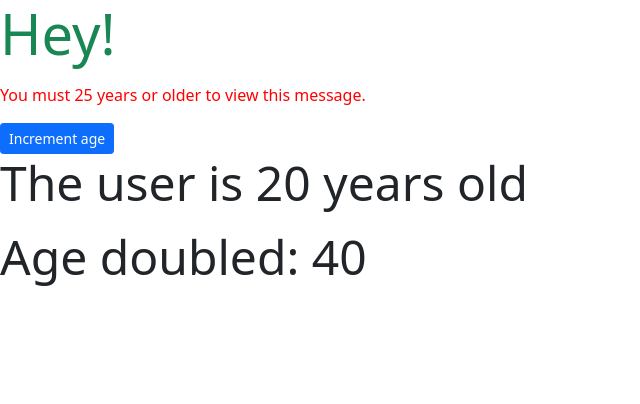
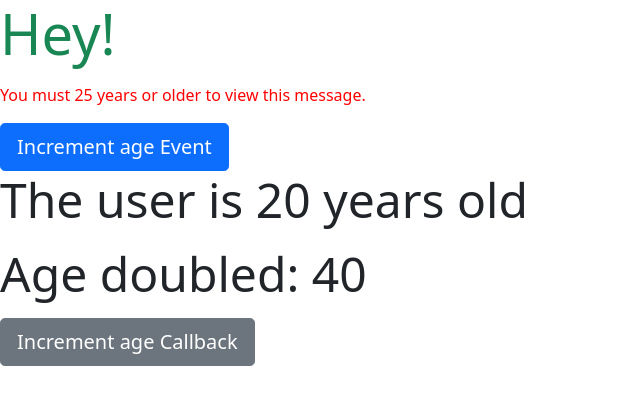
Before and after one commit to jkprogramador/vue-udemy-advanced-components, a Vue app in the folder src/: page / in a window 1280 px wide. Shown: the top 404 px of the page, without its empty margins (0-640 px from the left). Built offline with nearby package versions, Linux system fonts and the light colour scheme.

Commit message:
Callback Functions

```diff
--- a/src/src/App.vue
+++ b/src/src/App.vue
@@ -1,7 +1,11 @@
 <template>
     <p class="display-4 text-success">Hey!</p>
     <greetingItem :age="age"></greetingItem>
-    <userItem :age="age" @onAgeChanged="updateAge"></userItem>
+    <userItem
+        :age="age"
+        :ageChangedFn="updateAgeCb"
+        @onAgeChanged="updateAge"
+    ></userItem>
 </template>
 
 <script>
@@ -23,6 +27,9 @@ export default {
         updateAge(num) {
             this.age += num;
         },
+        updateAgeCb(num) {
+            this.age += num;
+        },
     },
 };
 </script>
--- a/src/src/components/UserItem.vue
+++ b/src/src/components/UserItem.vue
@@ -1,9 +1,18 @@
 <template>
-    <button class="btn btn-primary btn-sm" type="button" @click="onClickAge">
-        Increment age
+    <button class="btn btn-primary btn-lg" type="button" @click="onClickAge">
+        Increment age Event
     </button>
+
     <p class="display-5">The user is {{ age }} years old</p>
     <p class="display-5">Age doubled: {{ ageDoubled }}</p>
+
+    <button
+        class="btn btn-secondary btn-lg"
+        type="button"
+        @click="ageChangedFn(3)"
+    >
+        Increment age Callback
+    </button>
 </template>
 
 <script>
@@ -18,6 +27,7 @@ export default {
                 return value < 130;
             },
         },
+        ageChangedFn: Function,
     },
     emits: ["onAgeChanged"],
     computed: {
```
